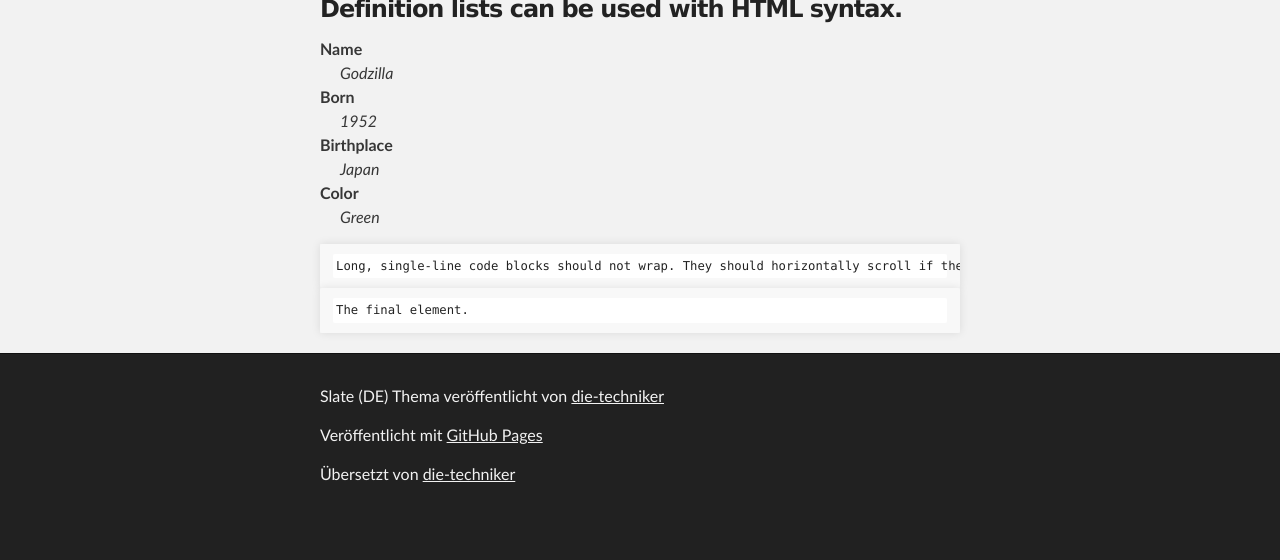
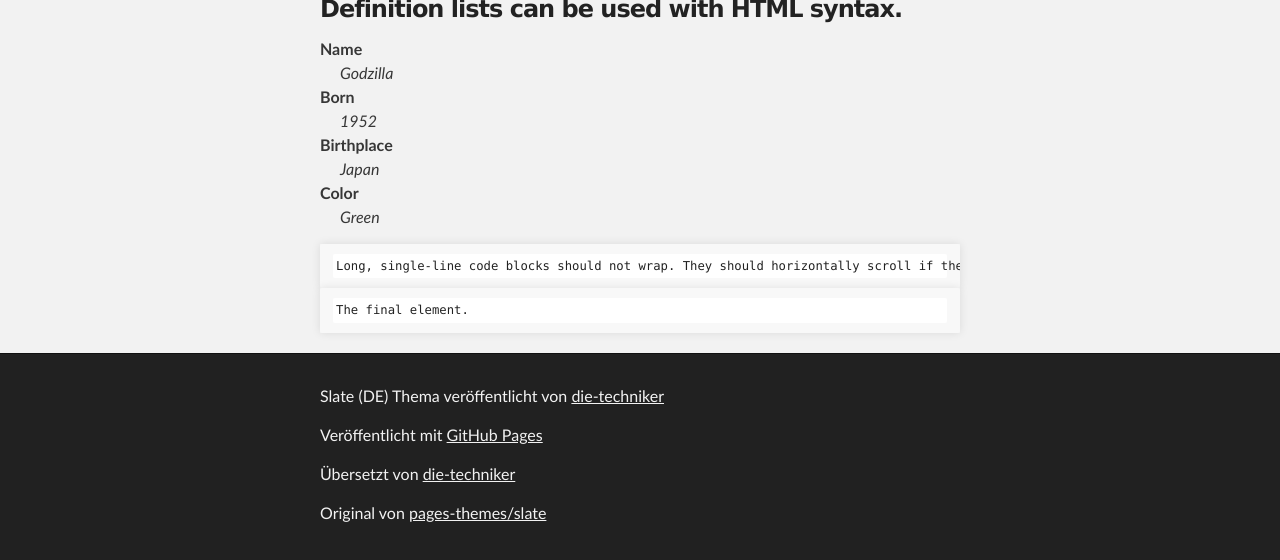
Before and after one commit to die-techniker/pages-theme-slate_de, a Jekyll site: the page built from index.md, in a window 1280 px wide and 900 px high, scrolled down 2704 px, cut to the strip 340-900 px from the top of the window. Built offline with Jekyll 4.4.1, drawn with Linux system fonts in a browser that asks for light colours; before the commit the page ends 3565 px from its top, so only the background shows below that.

Commit message:
Add original source attribution to footer

```diff
--- a/_layouts/default.html
+++ b/_layouts/default.html
@@ -47,6 +47,7 @@
         {% endif %}
         <p>Veröffentlicht mit <a href="https://pages.github.com">GitHub Pages</a></p>
         <p class="copyright">Übersetzt von <a href="https://github.com/die-techniker">die-techniker</a></p>
+        <p class="copyright">Original von <a href="https://github.com/pages-themes/slate">pages-themes/slate</a></p>
       </footer>
     </div>
   </body>
```
